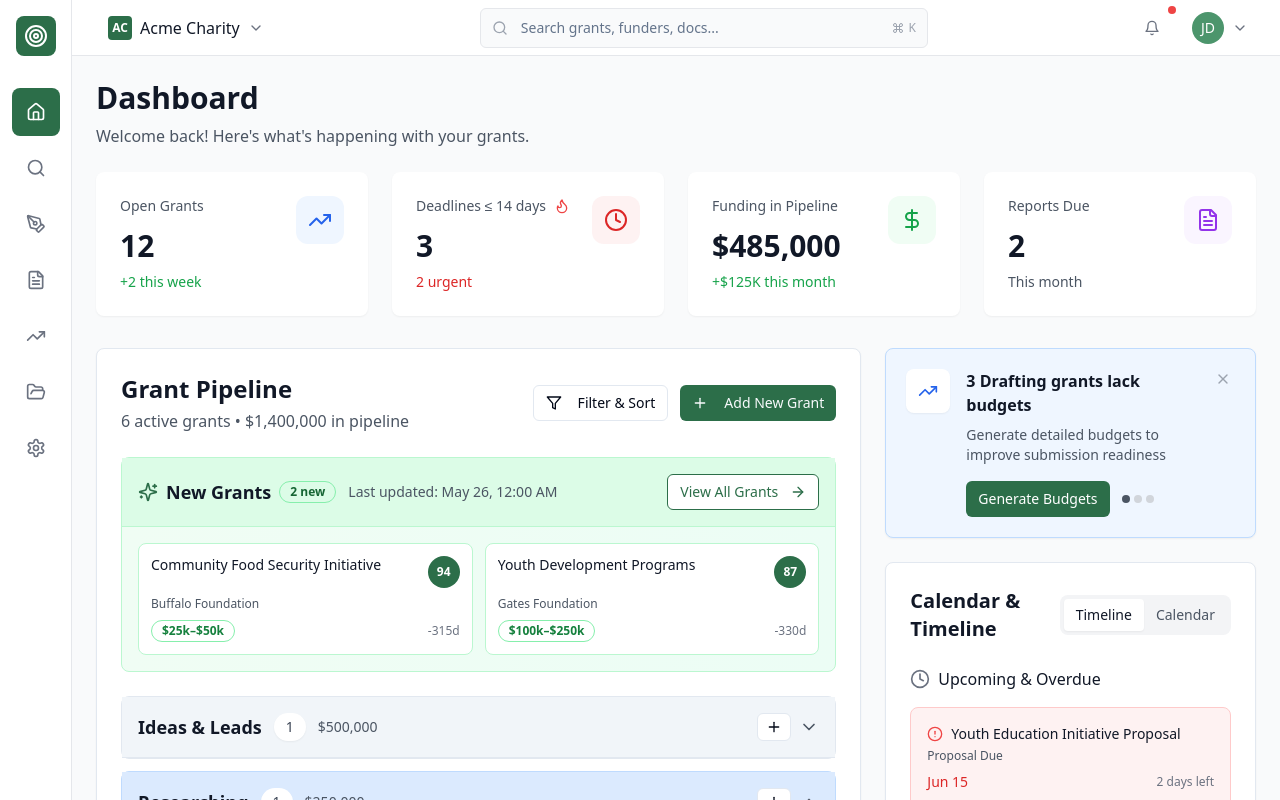
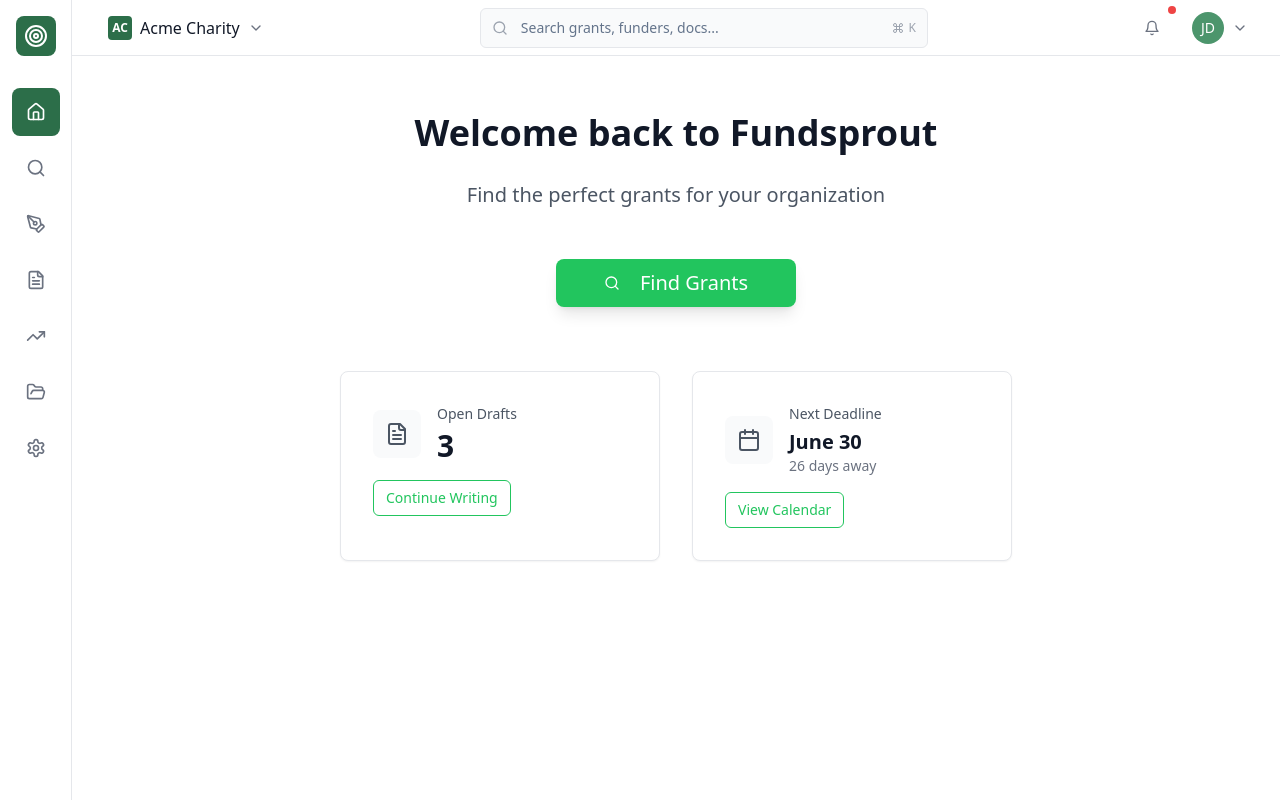
Before and after one commit to ahmedgadir/sprout-start-onboard, a React (Vite) app: page /dashboard in a window 1280 px wide. Shown: the top 800 px of the page. Built offline with nearby package versions, Linux system fonts and the light colour scheme.

Commit message:
Refactor: Simplify Dashboard layout
Simplified the Dashboard layout to align with the new design principles. This includes removing unnecessary components and focusing on the core elements: a top bar, a "Find Grants" button, and key statistics.

```diff
--- a/src/pages/Dashboard.tsx
+++ b/src/pages/Dashboard.tsx
@@ -2,17 +2,16 @@
 import React, { useState } from 'react';
 import { Sidebar } from '@/components/dashboard/Sidebar';
 import { TopBar } from '@/components/dashboard/TopBar';
-import { SummaryTiles } from '@/components/dashboard/SummaryTiles';
-import { GrantPipelineKanban } from '@/components/dashboard/GrantPipelineKanban';
-import { CalendarWidget } from '@/components/dashboard/CalendarWidget';
-import { TeamActivityFeed } from '@/components/dashboard/TeamActivityFeed';
-import { AIInsightBanner } from '@/components/dashboard/AIInsightBanner';
+import { Button } from '@/components/ui/button';
+import { Card } from '@/components/ui/card';
+import { Search, FileText, Calendar } from 'lucide-react';
+import { Link } from 'react-router-dom';
 
 const Dashboard = () => {
   const [searchOpen, setSearchOpen] = useState(false);
 
   return (
-    <div className="min-h-screen bg-gray-50 flex">
+    <div className="min-h-screen bg-white flex">
       {/* Fixed Sidebar */}
       <Sidebar />
 
@@ -21,32 +20,83 @@ const Dashboard = () => {
         {/* Top Bar */}
         <TopBar onSearchOpen={() => setSearchOpen(true)} />
 
-        {/* Dashboard Content with improved spacing */}
-        <div className="p-6 space-y-6 max-w-7xl mx-auto">
-          {/* Summary Tiles - now with better spacing */}
-          <div className="mb-8">
-            <SummaryTiles />
+        {/* Dashboard Content - Clean and simple */}
+        <div className="p-12 max-w-4xl mx-auto">
+          {/* Welcome Header */}
+          <div className="text-center mb-12">
+            <h1 className="text-4xl font-semibold text-gray-900 mb-4 leading-relaxed">
+              Welcome back to Fundsprout
+            </h1>
+            <p className="text-xl text-gray-600 leading-relaxed">
+              Find the perfect grants for your organization
+            </p>
           </div>
 
-          {/* Main Content Grid - redesigned for better proportions */}
-          <div className="grid grid-cols-1 lg:grid-cols-3 gap-6 min-h-[800px]">
-            {/* Grant Pipeline Kanban - Takes up 2/3 of the width on large screens */}
-            <div className="lg:col-span-2">
-              <GrantPipelineKanban />
-            </div>
+          {/* Main Action - Big Green Button */}
+          <div className="text-center mb-16">
+            <Link to="/discovery">
+              <Button
+                size="lg"
+                className="bg-[#22C55E] hover:bg-[#16A34A] text-white px-12 py-6 text-xl font-medium rounded-lg shadow-lg hover:shadow-xl transition-all duration-200"
+              >
+                <Search className="w-6 h-6 mr-3" />
+                Find Grants
+              </Button>
+            </Link>
+          </div>
 
-            {/* Right Sidebar - Takes up 1/3 with better internal spacing */}
-            <div className="space-y-6">
-              {/* AI Insight Banner at the top */}
-              <AIInsightBanner />
+          {/* Simple Stats Cards */}
+          <div className="grid grid-cols-1 md:grid-cols-2 gap-8 max-w-2xl mx-auto">
+            {/* Open Drafts */}
+            <Card className="p-8 border border-gray-200 hover:shadow-md transition-shadow duration-200">
+              <div className="flex items-center space-x-4">
+                <div className="p-3 bg-gray-50 rounded-lg">
+                  <FileText className="w-6 h-6 text-gray-600" />
+                </div>
+                <div>
+                  <p className="text-sm font-medium text-gray-600 mb-1">Open Drafts</p>
+                  <p className="text-3xl font-semibold text-gray-900">3</p>
+                </div>
+              </div>
+              <div className="mt-4">
+                <Link to="/writing/demo">
+                  <Button
+                    variant="outline"
+                    size="sm"
+                    className="text-[#22C55E] border-[#22C55E] hover:bg-[#22C55E] hover:text-white"
+                  >
+                    Continue Writing
+                  </Button>
+                </Link>
+              </div>
+            </Card>
 
-              {/* Calendar/Timeline Widget */}
-              <CalendarWidget />
+            {/* Next Deadline */}
+            <Card className="p-8 border border-gray-200 hover:shadow-md transition-shadow duration-200">
+              <div className="flex items-center space-x-4">
+                <div className="p-3 bg-gray-50 rounded-lg">
+                  <Calendar className="w-6 h-6 text-gray-600" />
+                </div>
+                <div>
+                  <p className="text-sm font-medium text-gray-600 mb-1">Next Deadline</p>
+                  <p className="text-xl font-semibold text-gray-900">June 30</p>
+                  <p className="text-sm text-gray-500">26 days away</p>
+                </div>
+              </div>
+              <div className="mt-4">
+                <Button
+                  variant="outline"
+                  size="sm"
+                  className="text-[#22C55E] border-[#22C55E] hover:bg-[#22C55E] hover:text-white"
+                >
+                  View Calendar
+                </Button>
+              </div>
+            </Card>
+          </div>
 
-              {/* Team Activity Feed */}
-              <TeamActivityFeed />
-            </div>
-          </div>
+          {/* Clean spacing at bottom */}
+          <div className="h-16"></div>
         </div>
       </div>
     </div>
```
